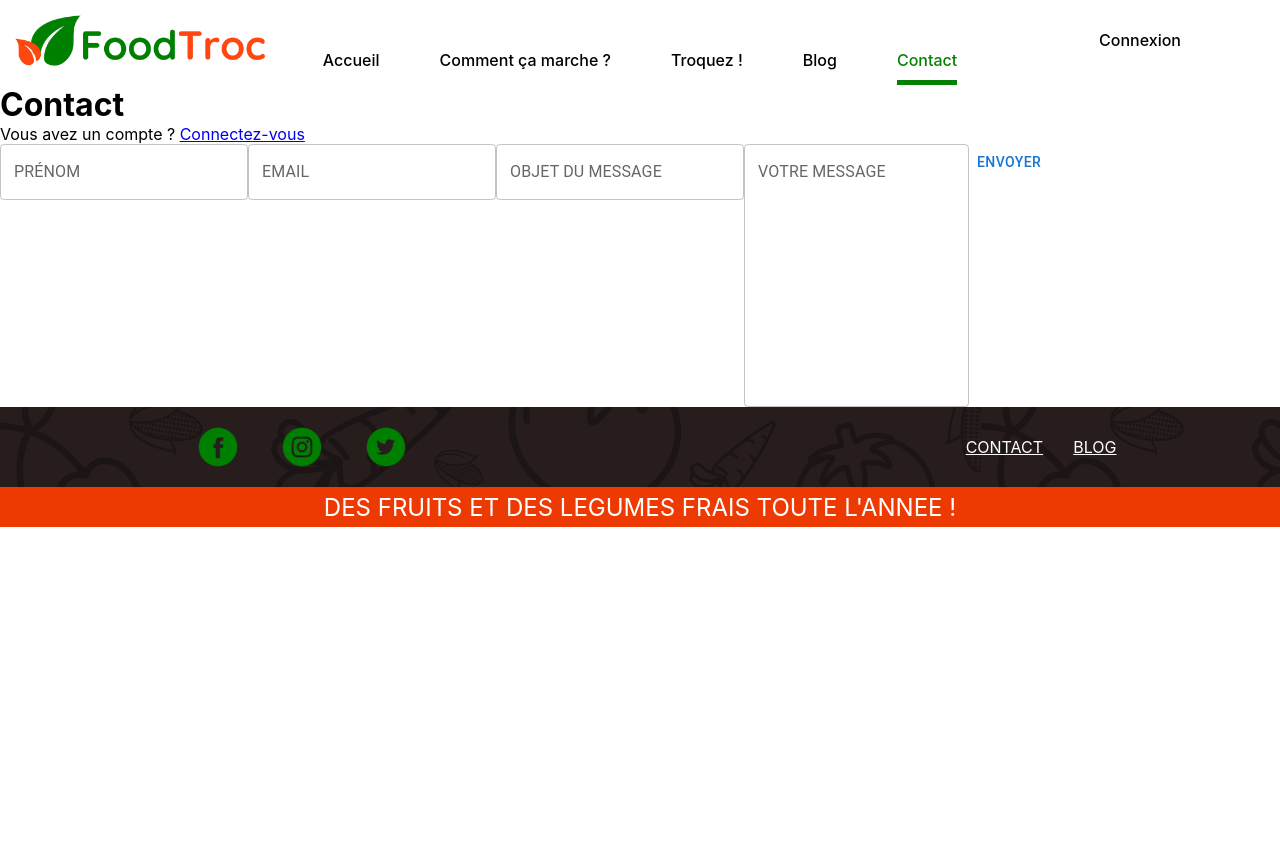
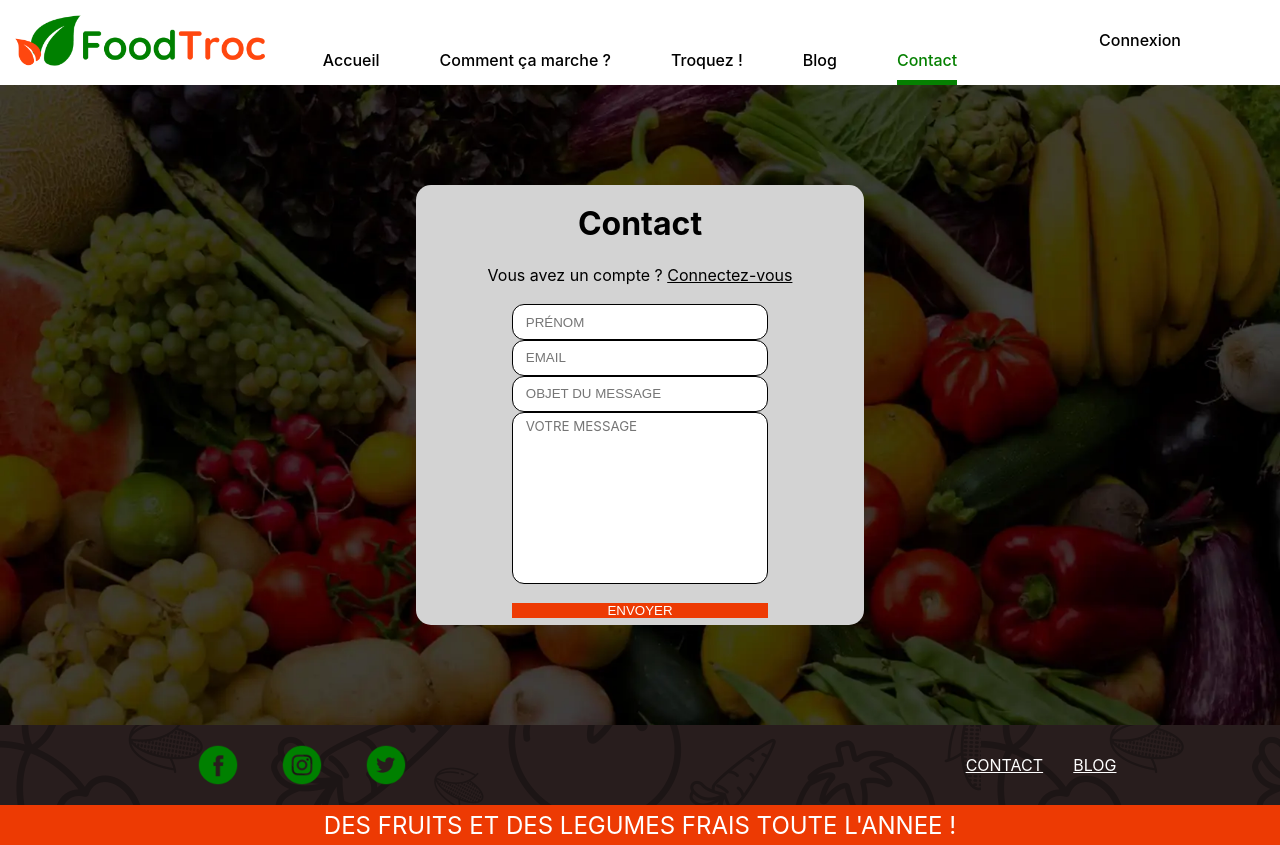
Before and after one commit to Derma6/FoodTroc-Project, a React (Create React App) app in the folder front-end/: page /contact in a window 1280 px wide. Before the commit the page ends 800 px from the top, so only its background shows below. Built offline with nearby package versions, Linux system fonts and the light colour scheme.

Commit message:
contact page

```diff
--- a/front-end/src/components/MAIN/Header/header.css
+++ b/front-end/src/components/MAIN/Header/header.css
@@ -26,6 +26,10 @@ nav a {
   border-bottom: solid 5px var(--primary-color);
 }
 
+nav a:hover {
+  color: var(--primary-color);
+}
+
 @media all and (max-width: 1200px) {
   nav a {
     margin: 15px;
--- /dev/null
+++ b/front-end/src/components/SeparatorLessMargin/SeparatorLessMargin.css
@@ -0,0 +1,6 @@
+.separator2 {
+    width: 50%;
+    height: 3px;
+    background-color: var(--secondary-color);
+    margin: 3% auto;
+  }
--- /dev/null
+++ b/front-end/src/components/SeparatorLessMargin/SeparatorLessMargin.js
@@ -0,0 +1,9 @@
+import React from 'react';
+
+import './SeparatorLessMargin.css';
+
+const SeparatorLessMargin = () => {
+  return <div className="separator2"></div>;
+};
+
+export default SeparatorLessMargin;
--- a/front-end/src/components/formulaires/ContactForm/ContactForm.css
+++ b/front-end/src/components/formulaires/ContactForm/ContactForm.css
@@ -0,0 +1,49 @@
+.contact-form {
+    background-color: lightgrey;
+    display: flex;
+    flex-direction: column;
+    align-items: center;
+    width: 35vw;
+    height: 55vh;
+    border-radius: 15px;padding: 1.5% 3% 1.5% 3%;
+}
+
+.contact a {
+    color: black;
+}
+
+.contact-form p {
+    margin-bottom: 5%;
+}
+
+.inputs {
+    display: flex;
+    gap: 5%;
+    height: 35vh;
+    width: 20vw;
+    flex-direction: column;
+}
+
+.inputs input {
+    height: 4.5vh;
+    padding-left: 5%;
+    border: 1.5px solid black;
+    border-radius: 12px;
+}
+
+.inputs textarea {
+    font-family: inherit;
+    padding: 2% 5%;
+    border: 1.5px solid black;
+    border-radius: 12px;
+    resize: none;
+}
+
+.contact-form button {
+    margin-top: 5%;
+    width: 20vw;
+    height: 5vh;
+    border: none;
+    color: white;
+    background-color:#ED3A03;
+}
--- a/front-end/src/components/formulaires/ContactForm/ContactForm.js
+++ b/front-end/src/components/formulaires/ContactForm/ContactForm.js
@@ -1,46 +1,42 @@
 import React from 'react';
 import { Link } from 'react-router-dom';
+import  SeparatorLessMargin from '../../SeparatorLessMargin/SeparatorLessMargin'
 
-//----------------------IMPORT MUI----------------------//
-import TextField from '@mui/material/TextField';
-import Button from '@mui/material/Button';
+
+import './ContactForm.css'
 
 const Contact = ({ user }) => {
   if (user) {
     return (
-      <>
+      <div className="contact-form">
         <h1>Contact</h1>
-        <TextField id="object" label="OBJET DU MESSAGE" variant="outlined" />
-        <TextField
-          id="message"
-          label="VOTRE MESSAGE..."
-          multiline
-          rows={10}
-          variant="outlined"
-        />
-        <Button>ENVOYER</Button>
-      </>
+        <SeparatorLessMargin />
+        <p>
+          Vous avez un compte ? <Link to="/login">Connectez-vous</Link>
+        </p>
+        <div className="inputs">
+          <input placeholder="OBJET DU MESSAGE"/>
+          <textarea rows="10" placeholder="VOTRE MESSAGE"></textarea>
+        </div>
+        <button>ENVOYER</button>
+      </div>
     );
   } else {
     return (
-      <>
+      <div className="contact-form">
         <h1>Contact</h1>
+        <SeparatorLessMargin />
         <p>
           Vous avez un compte ? <Link to="/login">Connectez-vous</Link>
         </p>
-        <TextField id="name" label="PRÉNOM" variant="outlined" />
-        <TextField id="email" label="EMAIL" variant="outlined" />
-        <TextField id="object" label="OBJET DU MESSAGE" variant="outlined" />
-        <TextField
-          id="message"
-          label="VOTRE MESSAGE"
-          multiline
-          minRows={10}
-          maxRows={10}
-          variant="outlined"
-        />
-        <Button>ENVOYER</Button>
-      </>
+        <div className="inputs">
+          <input placeholder="PRÉNOM"/>
+          <input placeholder="EMAIL"/>
+          <input placeholder="OBJET DU MESSAGE"/>
+          <textarea rows="10" placeholder="VOTRE MESSAGE"></textarea>
+        </div>
+        <button>ENVOYER</button>
+      </div>
     );
   }
 };
--- a/front-end/src/pages/Contact/Contact.css
+++ b/front-end/src/pages/Contact/Contact.css
@@ -0,0 +1,9 @@
+.contact {
+    background-image: url("../../styles/images/background_fruitsveggies.webp");
+    background-repeat: no-repeat;
+    background-size: cover;
+    height: 80vh;
+    display: flex;
+    align-items: center;
+    justify-content: center;
+}
--- a/front-end/src/pages/Contact/Contact.js
+++ b/front-end/src/pages/Contact/Contact.js
@@ -1,12 +1,13 @@
 import React from 'react';
+import './Contact.css'
 
 import ContactForm from '../../components/formulaires/ContactForm/ContactForm';
 
 const Contact = ({ user }) => {
   return (
-    <>
-      <ContactForm />
-    </>
+    <div className="contact">
+      <ContactForm user={user} />
+    </div>
   );
 };
 
--- a/front-end/src/pages/Troc/Troc.css
+++ b/front-end/src/pages/Troc/Troc.css
@@ -1,5 +1,5 @@
 .troc {
-    background-image: url("./fruitsveggies\ 1.webp");
+    background-image: url("../../styles/images/background_fruitsveggies.webp");
     background-repeat: no-repeat;
     background-size: cover;
     display: grid;
```
Also changed, not shown: front-end/src/styles/images/background_fruitsveggies.webp (renamed from front-end/src/pages/Troc/fruitsveggies 1.webp).
